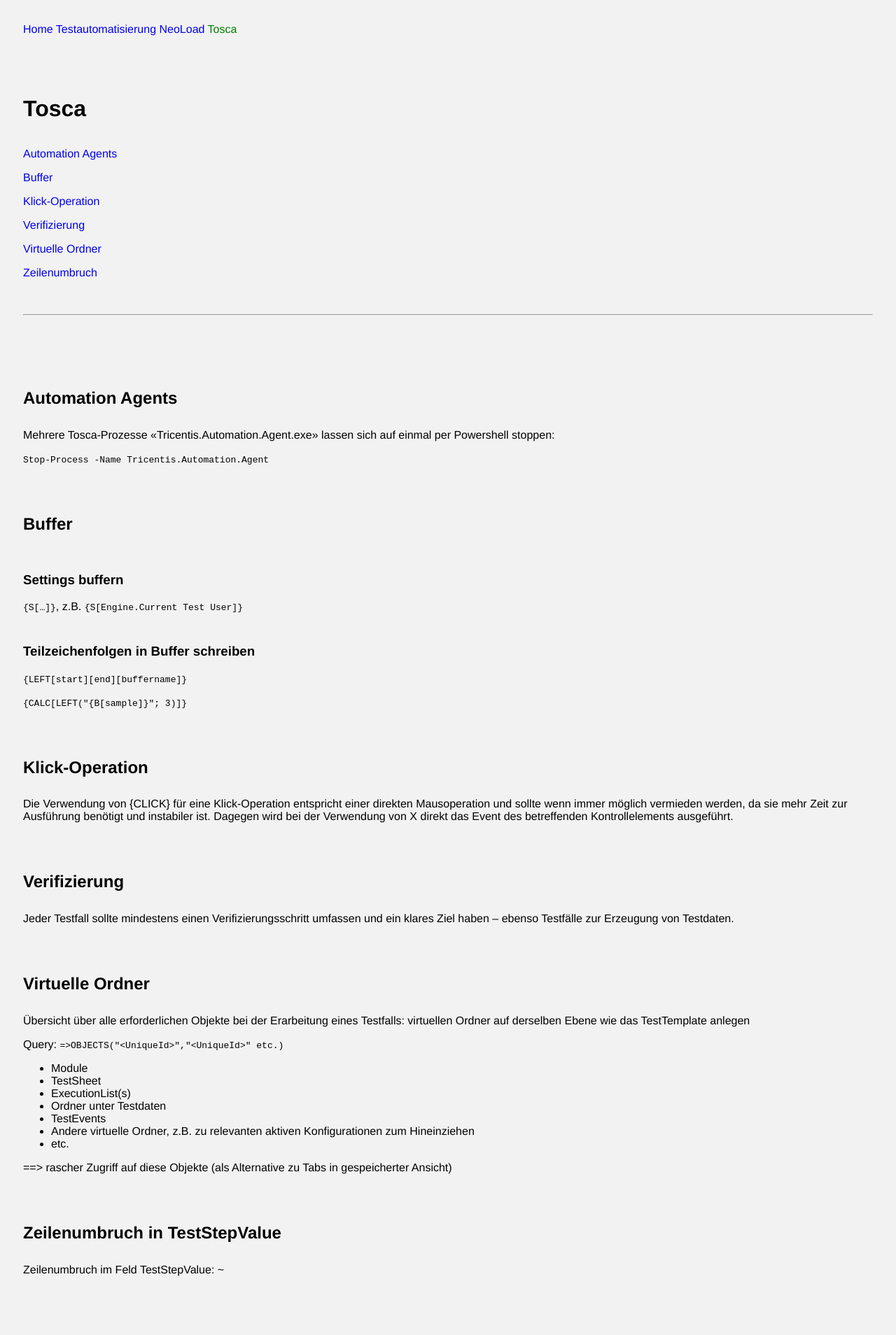
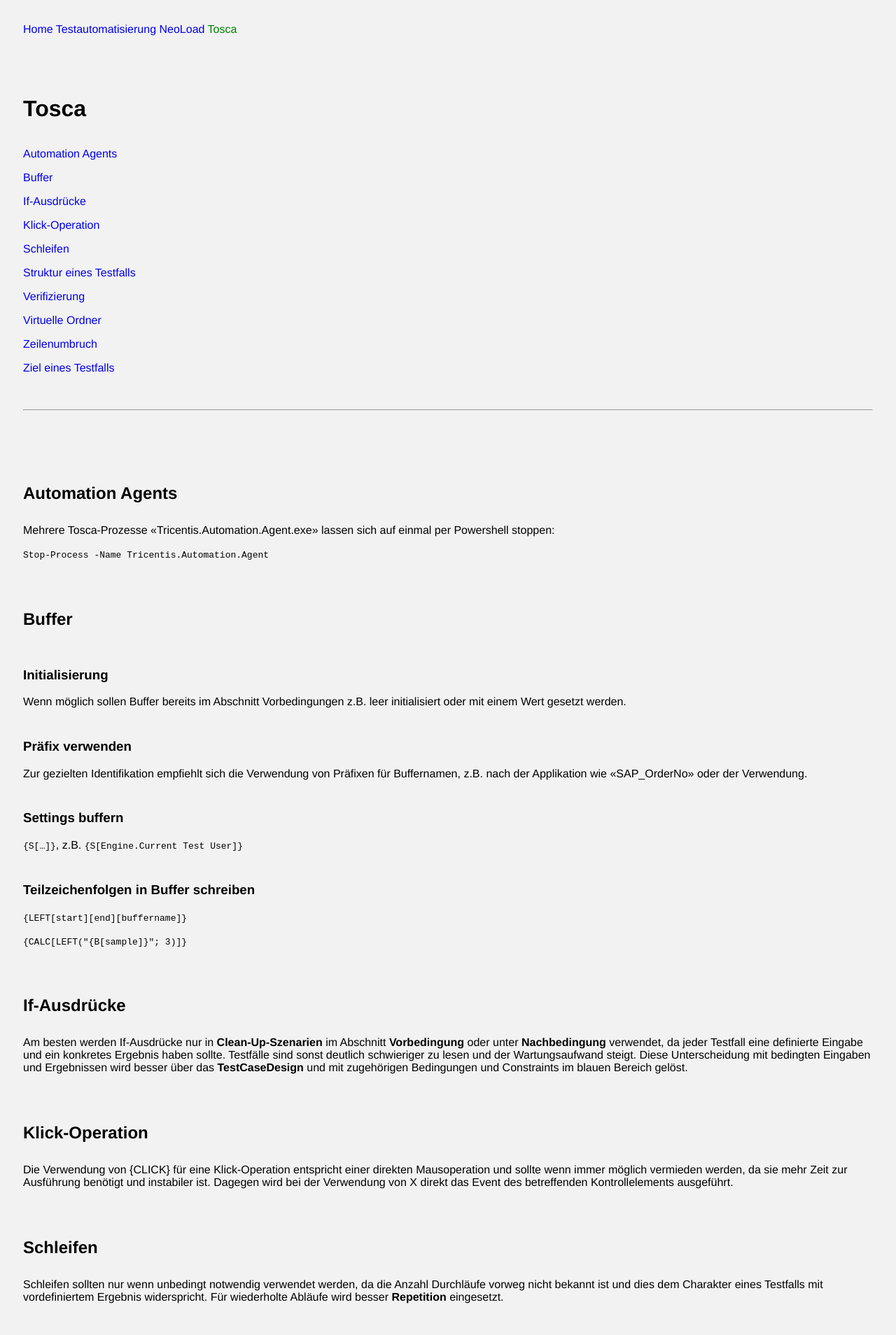
Before and after one commit to arktokrates/arktokrates.github.io, a Jekyll site: the page built from Testautomatisierung/Tosca/Tosca.md, in a window 1280 px wide. Shown: the top 1908 px of the page at 70% size. Built offline with Jekyll 4.4.1, drawn with Linux system fonts in a browser that asks for light colours; our own code applies the rules of GitHub Pages for plain Markdown files; some of the changed text lies outside the part shown.

Commit message:
Tosca updated; CSS for tables

```diff
--- a/Testautomatisierung/Tosca/Tosca.md
+++ b/Testautomatisierung/Tosca/Tosca.md
@@ -10,13 +11,21 @@ last_modified_at: 2025-10-21
 
 [Buffer](#Buffer)
 
+[If-Ausdrücke](#If-Ausdrücke)
+
 [Klick-Operation](#Klick)
+
+[Schleifen](#Schleifen)
+
+[Struktur eines Testfalls](#Struktur-eines-Testfalls)
 
 [Verifizierung](#Verifizierung)
 
 [Virtuelle Ordner](#Virtuelle-Ordner)
 
 [Zeilenumbruch](#Zeilenumbruch)
+
+[Ziel eines Testfalls](#Ziel-eines-Testfalls)
 
 
 &nbsp;
@@ -36,6 +45,16 @@ Mehrere Tosca-Prozesse «Tricentis.Automation.Agent.exe» lassen sich auf einmal
 
 ## Buffer {#Buffer}
 
+### Initialisierung
+
+Wenn möglich sollen Buffer bereits im Abschnitt Vorbedingungen z.B. leer initialisiert oder mit einem Wert gesetzt werden.
+
+
+### Präfix verwenden
+
+Zur gezielten Identifikation empfiehlt sich die Verwendung von Präfixen für Buffernamen, z.B. nach der Applikation wie «SAP_OrderNo» oder der Verwendung.
+
+
 ### Settings buffern
 
 `{S[…]}`, z.B. `{S[Engine.Current Test User]}`
@@ -49,9 +68,36 @@ Mehrere Tosca-Prozesse «Tricentis.Automation.Agent.exe» lassen sich auf einmal
 
 
 
+## If-Ausdrücke {#If-Ausdrücke}
+
+Am besten werden If-Ausdrücke nur in **Clean-Up-Szenarien** im Abschnitt **Vorbedingung** oder unter **Nachbedingung** verwendet, da jeder Testfall eine definierte Eingabe und ein konkretes Ergebnis haben sollte. Testfälle sind sonst deutlich schwieriger zu lesen und der Wartungsaufwand steigt. Diese Unterscheidung mit bedingten Eingaben und Ergebnissen wird besser über das **TestCaseDesign** und mit zugehörigen Bedingungen und Constraints im blauen Bereich gelöst.
+
+
+
 ## Klick-Operation {#Klick}
 
 Die Verwendung von {CLICK} für eine Klick-Operation entspricht einer direkten Mausoperation und sollte wenn immer möglich vermieden werden, da sie mehr Zeit zur Ausführung benötigt und instabiler ist. Dagegen wird bei der Verwendung von X direkt das Event des betreffenden Kontrollelements ausgeführt.
+
+
+
+## Schleifen {#Schleifen}
+
+Schleifen sollten nur wenn unbedingt notwendig verwendet werden, da die Anzahl Durchläufe vorweg nicht bekannt ist und dies dem Charakter eines Testfalls mit vordefiniertem Ergebnis widerspricht. Für wiederholte Abläufe wird besser **Repetition** eingesetzt.
+
+
+
+## Struktur eines Testfalls {#Struktur-eines-Testfalls}
+
+Mit Vorteil werden Testfälle mit einer einheitlichen Struktur umgesetzt, auch wenn manchmal ein Ordner leer bleibt (z.B. Verifizierung).
+
+| Strukturelement                                         | Beschreibung                                                                                                              |
+|:---------------------------------------------------------|:---------------------------------------------------------------------------------------------------------------------------|
+| Vorbedingungen/Prerequisites/Precondition/Preprocessing | Alles, was vor dem eigentlichen Testprozess auszuführen ist                                                               |
+| Prozess/Process/Test content                            | Tatsächlicher Testprozess, der einer Anforderung (Requirement) entsprechen kann                                           |
+| Verifizierung/Verification                              | Zu prüfende Elemente                                                                                                      |
+| Nachbedingungen/Postcondition/Postprocessing            | Alles, was nach dem Testprozess auszuführen ist, z.B. Löschen generierter Elemente<br>oder Zurücksetzen der Konfiguration |
+
+Die Schritte zur Verifizierung können auch Teil des eigentlichen Testprozesses sein.
 
 
 
@@ -82,3 +128,9 @@ Query: `=>OBJECTS("<UniqueId>","<UniqueId>" etc.)`
 ## Zeilenumbruch in TestStepValue {#Zeilenumbruch}
 
 Zeilenumbruch im Feld TestStepValue: ~
+
+
+
+## Ziel eines Testfalls {#Ziel-eines-Testfalls}
+
+Jeder Testfall sollte ein einziges klares Ziel oder einen Verwendungszweck haben. Er sollte so nah wie möglich einem tatsächlichen Business-Szenario entsprechen. Nur erforderliche Elemente sollten verifiziert werden.
--- a/_sass/main.scss
+++ b/_sass/main.scss
@@ -34,3 +34,12 @@ a {
 footer {
   padding-top: 50px;
 }
+
+table, th, td {
+  border: 1px solid black;
+  border-collapse: collapse;
+}
+
+th, td {
+  padding: 5px;
+}
```
Also changed, not shown: other parts of Testautomatisierung/Tosca/Tosca.md (+1 -0 lines).
